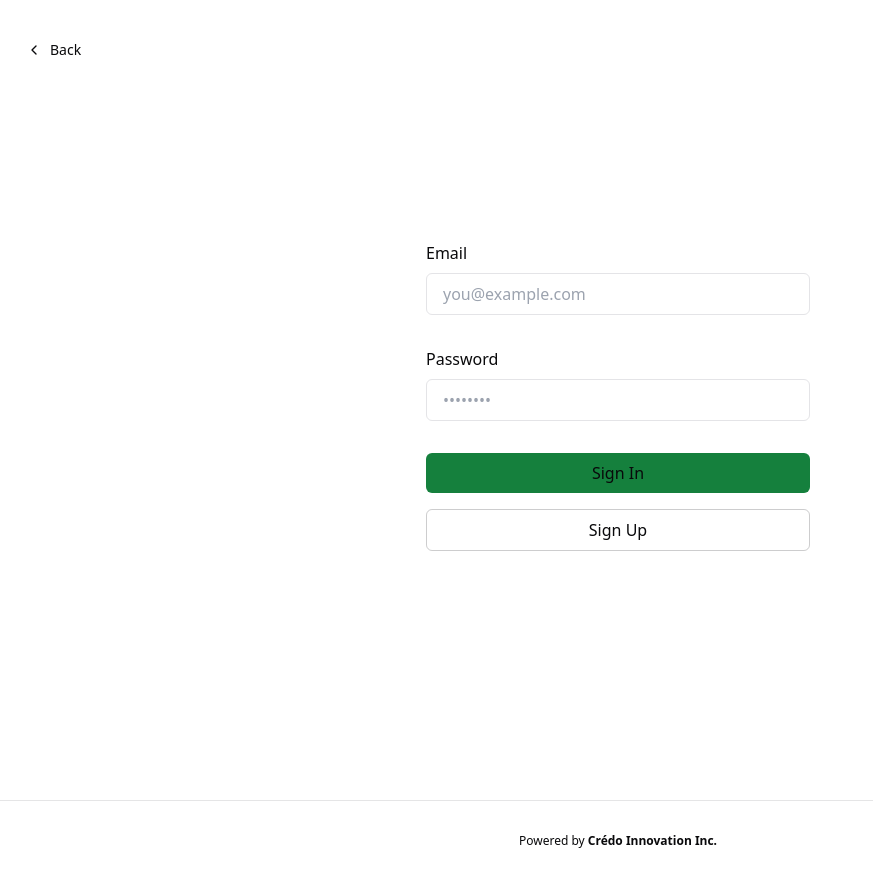
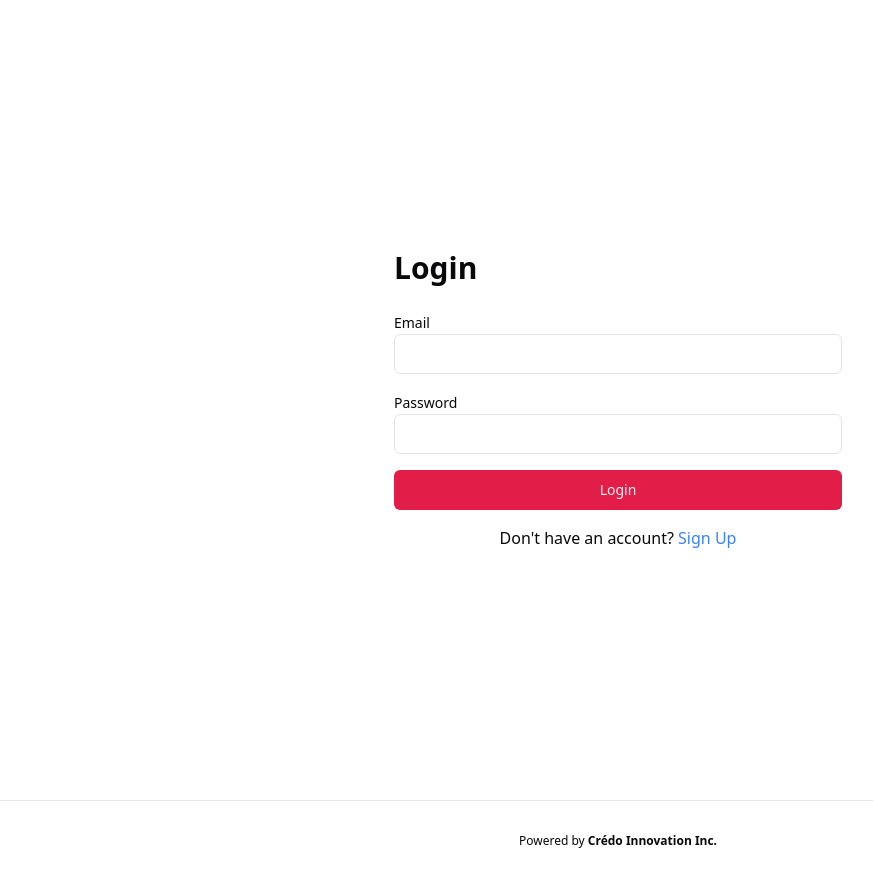
Before and after one commit to Cedcomps/credo-alerte, a Next.js app: page /login in a window 1280 px wide. Shown: the whole page, without its empty margins (22-895 px from the left). Built offline with nearby package versions, Linux system fonts and the light colour scheme; no server answers.

Commit message:
tache sync +api

```diff
--- /dev/null
+++ b/app/api/updateTask/route.ts
@@ -0,0 +1,18 @@
+import { NextRequest, NextResponse } from 'next/server';
+import { createClient } from '@/utils/supabase/server';
+
+export async function POST(req: NextRequest) {
+  const { taskId, completed } = await req.json();
+  const supabase = createClient();
+  const { data: { user } } = await supabase.auth.getUser();
+
+  if (user) {
+    await supabase
+      .from('user_onboarding_tasks')
+      .update({ completed })
+      .eq('user_id', user.id)
+      .eq('onboarding_task_id', taskId);
+  }
+
+  return NextResponse.json({ message: 'Task updated successfully' });
+}
--- a/app/dashboard/alarms/page.tsx
+++ b/app/dashboard/alarms/page.tsx
@@ -3,8 +3,16 @@ import DashboardNewElement from "@/components/dashboard/DashboardNewElement";
 import AlarmList from "@/components/alarms/AlarmList";
 import AlarmDetails from "@/components/AlarmDetails";
 import DashboardQuotaCard from "@/components/dashboard/DashboardQuotaCard";
+import { SetStateAction, useState } from "react";
+
 
 export default function DashboardAlarms() {
+  const [selectedAlarm, setSelectedAlarm] = useState(null);
+
+  const handleAlarmClick = (alarm:any) => {
+    setSelectedAlarm(alarm);
+  };
+
   return (
     <main className="flex flex-col gap-4 p-4 sm:px-6 sm:py-0 md:gap-8">
       {/* DashboardNewElement */}
@@ -15,11 +23,11 @@ export default function DashboardAlarms() {
       {/* AlarmList et AlarmDetails */}
       <div className="md:flex md:gap-4">
         <div className="md:w-2/3">
-        <AlarmList/>
+        <AlarmList onAlarmClick={handleAlarmClick} />
         </div>
         <div className="md:w-1/3">
-        <AlarmDetails />
-        </div>
+        <AlarmDetails selectedAlarm={selectedAlarm} />
+          </div>
       </div>
     </main>
   );
--- a/app/dashboard/page.tsx
+++ b/app/dashboard/page.tsx
@@ -6,6 +6,7 @@ export default function Dashboard() {
     <main className="grid flex-1 items-start gap-4 p-4 sm:px-6 sm:py-0 md:gap-8 lg:grid-cols-5">
         <div className="grid auto-rows-max items-start gap-4 md:gap-8 lg:col-span-4">
             <div className="grid gap-4 sm:grid-cols-4 md:grid-cols-2 lg:grid-cols-2">
+              <UserInfo/>
               <OnboardingTaskListWrapper />
               <div>Statistiques d'envoi
 Nombre total de notifications envoyées
--- a/app/login/page.tsx
+++ b/app/login/page.tsx
@@ -1,119 +1,73 @@
-import Link from "next/link";
-import { headers } from "next/headers";
-import { createClient } from "@/utils/supabase/server";
-import { redirect } from "next/navigation";
-import { SubmitButton } from "./submit-button";
+'use client'
 
-export default function Login({
-  searchParams,
-}: {
-  searchParams: { message: string };
-}) {
-  const signIn = async (formData: FormData) => {
-    "use server";
+import { useState } from 'react'
+import { useRouter } from 'next/navigation'
+import { createClient } from '@/utils/supabase/client'
+import { Button } from '@/components/ui/button'
+import { Input } from '@/components/ui/input'
+import { Label } from '@/components/ui/label'
+import Link from 'next/link'
 
-    const email = formData.get("email") as string;
-    const password = formData.get("password") as string;
-    const supabase = createClient();
+export default function Login() {
+  const [email, setEmail] = useState('')
+  const [password, setPassword] = useState('')
+  const [error, setError] = useState<string | null>(null)
+  const router = useRouter()
+  const supabase = createClient()
+
+  const handleLogin = async (e: React.FormEvent<HTMLFormElement>) => {
+    e.preventDefault()
 
     const { error } = await supabase.auth.signInWithPassword({
       email,
       password,
-    });
+    })
 
     if (error) {
-      return redirect("/login?message=Could not authenticate user");
+      setError(error.message)
+    } else {
+      setError(null)
+      router.push('/dashboard')
+    }
   }
 
-    return redirect("/protected");
-  };
-
-  const signUp = async (formData: FormData) => {
-    "use server";
-
-    const origin = headers().get("origin");
-    const email = formData.get("email") as string;
-    const password = formData.get("password") as string;
-    const supabase = createClient();
-
-    const { error } = await supabase.auth.signUp({
-      email,
-      password,
-      options: {
-        emailRedirectTo: `${origin}/auth/callback`,
-      },
-    });
-
-    if (error) {
-      return redirect("/login?message=Could not authenticate user");
-    }
-
-    return redirect("/login?message=Check email to continue sign in process");
-  };
-
   return (
-    <div className="flex-1 flex flex-col w-full px-8 sm:max-w-md justify-center gap-2">
-      <Link
-        href="/"
-        className="absolute left-8 top-8 py-2 px-4 rounded-md no-underline text-foreground bg-btn-background hover:bg-btn-background-hover flex items-center group text-sm"
-      >
-        <svg
-          xmlns="http://www.w3.org/2000/svg"
-          width="24"
-          height="24"
-          viewBox="0 0 24 24"
-          fill="none"
-          stroke="currentColor"
-          strokeWidth="2"
-          strokeLinecap="round"
-          strokeLinejoin="round"
-          className="mr-2 h-4 w-4 transition-transform group-hover:-translate-x-1"
-        >
-          <polyline points="15 18 9 12 15 6" />
-        </svg>{" "}
-        Back
-      </Link>
-
-      <form className="animate-in flex-1 flex flex-col w-full justify-center gap-2 text-foreground">
-        <label className="text-md" htmlFor="email">
-          Email
-        </label>
-        <input
-          className="rounded-md px-4 py-2 bg-inherit border mb-6"
-          name="email"
-          placeholder="you@example.com"
+    <div className="container mx-auto flex items-center justify-center min-h-screen">
+      <div className="max-w-md w-full">
+        <h1 className="text-3xl font-bold mb-6">Login</h1>
+        <form onSubmit={handleLogin}>
+          <div className="mb-4">
+            <Label htmlFor="email">Email</Label>
+            <Input
+              type="email"
+              id="email"
+              value={email}
+              onChange={(e) => setEmail(e.target.value)}
               required
             />
-        <label className="text-md" htmlFor="password">
-          Password
-        </label>
-        <input
-          className="rounded-md px-4 py-2 bg-inherit border mb-6"
+          </div>
+          <div className="mb-4">
+            <Label htmlFor="password">Password</Label>
+            <Input
               type="password"
-          name="password"
-          placeholder="••••••••"
+              id="password"
+              value={password}
+              onChange={(e) => setPassword(e.target.value)}
               required
             />
-        <SubmitButton
-          formAction={signIn}
-          className="bg-green-700 rounded-md px-4 py-2 text-foreground mb-2"
-          pendingText="Signing In..."
-        >
-          Sign In
-        </SubmitButton>
-        <SubmitButton
-          formAction={signUp}
-          className="border border-foreground/20 rounded-md px-4 py-2 text-foreground mb-2"
-          pendingText="Signing Up..."
-        >
+          </div>
+          {error && <p className="text-red-500 mb-4">{error}</p>}
+          <Button type="submit" className="w-full mb-4">
+            Login
+          </Button>
+          <p className="text-center">
+            Don't have an account?{' '}
+            <Link href="/signup" className="text-blue-500 hover:underline">
               Sign Up
-        </SubmitButton>
-        {searchParams?.message && (
-          <p className="mt-4 p-4 bg-foreground/10 text-foreground text-center">
-            {searchParams.message}
+            </Link>
           </p>
-        )}
         </form>
       </div>
-  );
+    </div>
+  )
 }
--- /dev/null
+++ b/components/onboarding/AddOnboardingTasks.tsx
@@ -0,0 +1,69 @@
+'use client'
+import { createClient } from '@/utils/supabase/client';
+import { useEffect, useState } from 'react';
+
+interface ErrorWithMessage extends Error {
+  message: string;
+}
+
+const AddOnboardingTasks = () => {
+  const [loading, setLoading] = useState(true);
+  const [error, setError] = useState<ErrorWithMessage | null>(null);
+
+  useEffect(() => {
+    const fetchData = async () => {
+      try {
+        const supabase = createClient();
+        const { data: { user } } = await supabase.auth.getUser();
+
+        if (user) {
+          const { data: tasks, error } = await supabase
+            .from('user_onboarding_tasks')
+            .select('*')
+            .eq('user_id', user.id);
+
+          if (error) {
+            throw error;
+          }
+
+          if (tasks.length === 0) {
+            // Aucune tâche pour cet utilisateur, créer les tâches d'onboarding
+            const { data: onboardingTasks, error } = await supabase
+              .from('onboarding_tasks')
+              .select('*');
+
+            if (error) {
+              throw error;
+            }
+
+            const taskInserts = onboardingTasks.map((task) => ({
+              user_id: user.id,
+              onboarding_task_id: task.id,
+              completed: false,
+            }));
+
+            await supabase.from('user_onboarding_tasks').insert(taskInserts);
+          }
+        }
+    } catch (err) {
+        setError(err as ErrorWithMessage);
+      } finally {
+        setLoading(false);
+      }
+    };
+
+    fetchData();
+  }, []);
+
+  if (loading) {
+    return <div>Loading...</div>;
+  }
+
+  if (error) {
+    return <div>Error: {error.message}</div>;
+  }
+
+  return <div>Onboarding tasks created successfully!</div>;
+};
+
+export default AddOnboardingTasks;
--- a/components/onboarding/OnboardingTaskListWrapper.tsx
+++ b/components/onboarding/OnboardingTaskListWrapper.tsx
@@ -1,5 +1,6 @@
 import { createClient } from '@/utils/supabase/server';
 import OnboardingTaskList from './OnboardingTaskList';
+import AddOnboardingTasks from './AddOnboardingTasks';
 
 type Task = {
   id: number;
@@ -25,7 +26,8 @@ export default async function OnboardingTaskListWrapper() {
         )
       `
       )
-      .eq('user_id', user.id);
+      .eq('user_id', user.id)
+      .order('onboarding_task_id', { ascending: true }); // Ajout de la clause ORDER BY
 
     if (!error && data) {
       tasks = data.map((task: any) => ({
@@ -36,5 +38,21 @@ export default async function OnboardingTaskListWrapper() {
     }
   }
 
-  return <OnboardingTaskList tasks={tasks} />;
+  const updateTask = async (taskId: number, completed: boolean) => {
+    "use server";
+    if (user) {
+      await supabase
+        .from('user_onboarding_tasks')
+        .update({ completed })
+        .eq('user_id', user.id)
+        .eq('onboarding_task_id', taskId);
+    }
+  };
+
+  return (
+    <>
+      <OnboardingTaskList tasks={tasks} updateTask={updateTask} />
+      <AddOnboardingTasks />
+    </>
+  );
 }
```
Also changed, not shown: components/AlarmDetails.tsx (+99 -178 lines), components/alarms/AlarmList.tsx (+9 -4 lines), components/dashboard/DashboardHeader.tsx (+21 -1 lines), components/onboarding/OnboardingTaskList.tsx (+22 -3 lines), utils/seedOnboardingTasks.tsx (deleted, +0 -36 lines). Lines whose indentation alone changed are shown as unchanged.
